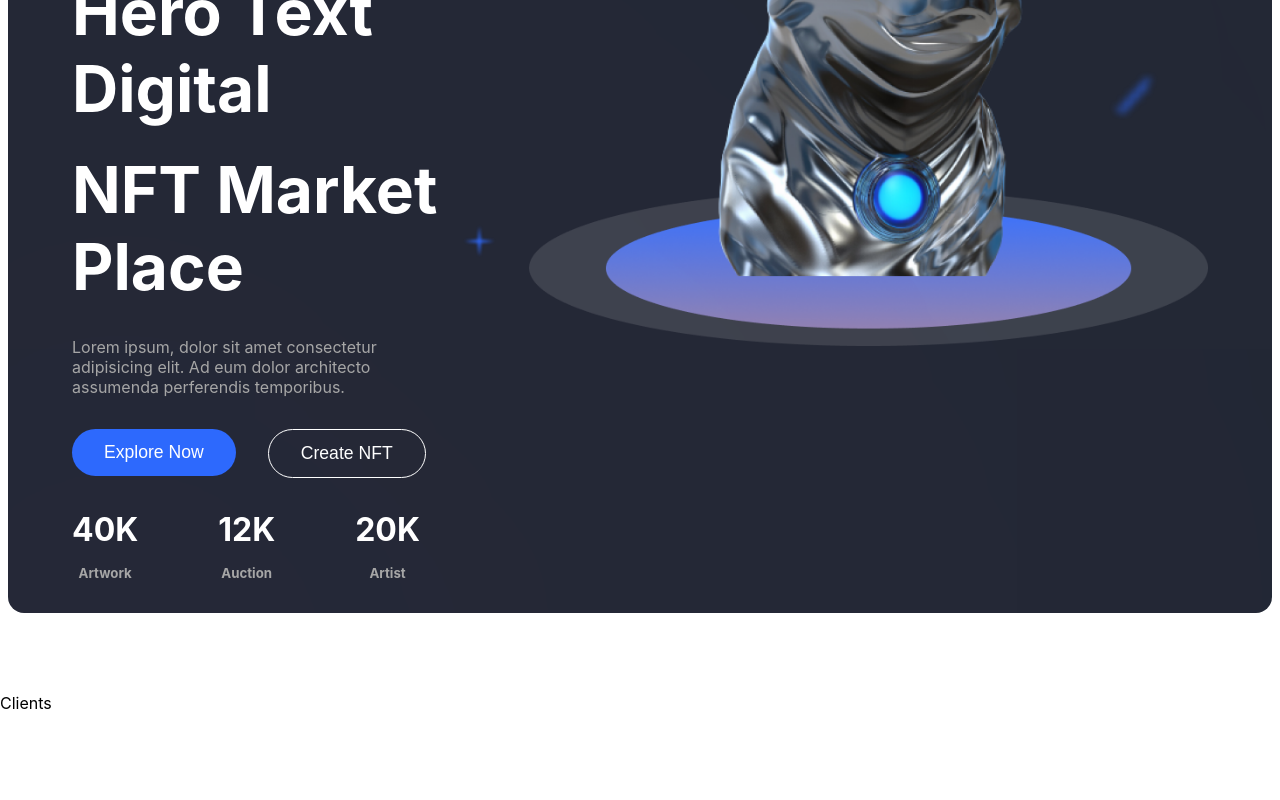
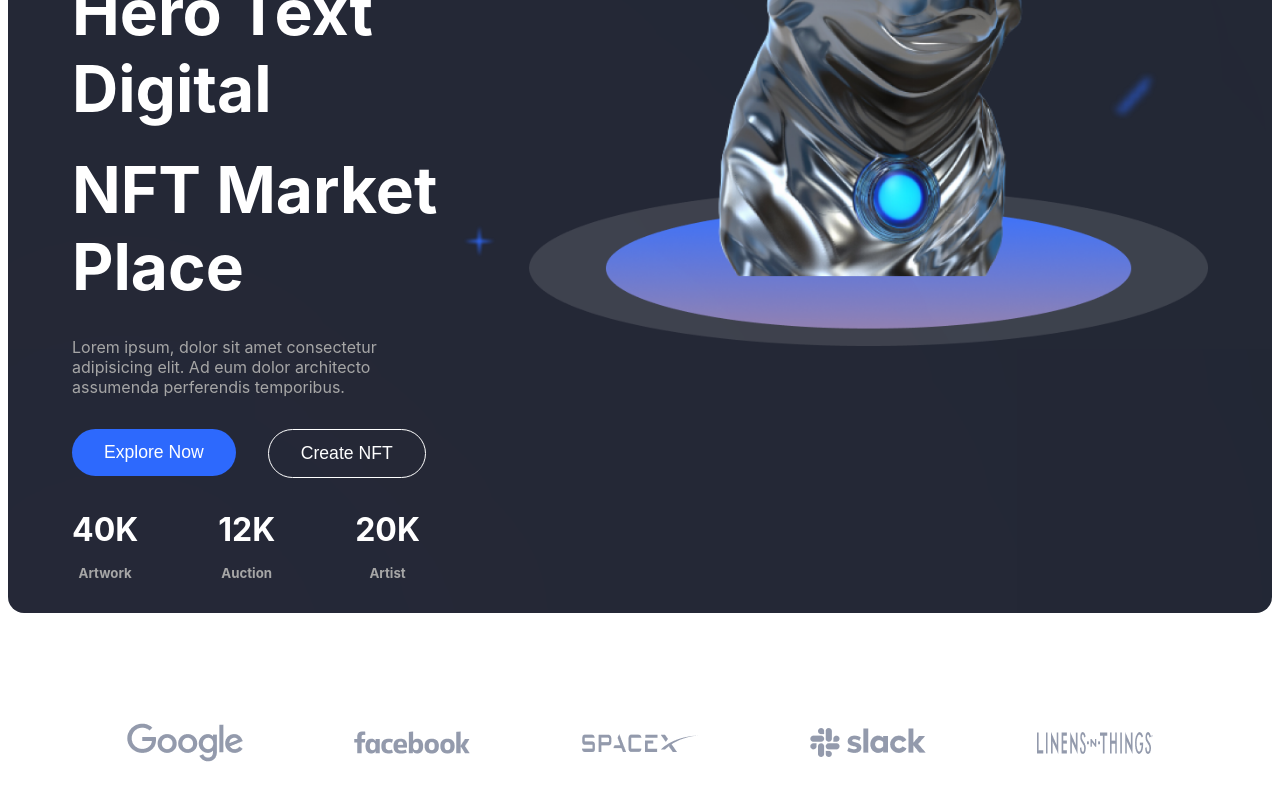
Before and after one commit to gift56/Nftlandingpage, a React (Create React App) app: page / in a window 1280 px wide. Shown: the part 414-1214 px from the top of the page. Before the commit the page ends 1127 px from the top, so only its background shows below. Built offline with nearby package versions, Linux system fonts and the light colour scheme.

Commit message:
done with clients section

```diff
--- a/src/components/Clients.jsx
+++ b/src/components/Clients.jsx
@@ -1,11 +1,31 @@
-import React from 'react'
+import React from 'react';
+import styled from 'styled-components';
+import client1 from '../assets/client1.png'
+import client2 from '../assets/client2.png'
+import client3 from '../assets/client3.png'
+import client4 from '../assets/client4.png'
+import client5 from '../assets/client5.png'
 
 const Clients = () => {
+    const clients = [client1, client2, client3, client4, client5]
     return (
-        <div>
-            Clients
-        </div>
+        <Section>
+            {clients.map((client, index) => (
+                <div className="clients" key={index}>
+                    <img src={client} alt="client" />
+                </div>
+            ))}
+        </Section>
     )
 }
 
-export default Clients
+export default Clients;
+
+
+const Section = styled.section`
+    display: flex;
+    justify-content: space-evenly;
+    align-items: center;
+    margin: 0 2rem;
+    margin-bottom: 5rem;
+`;
```
